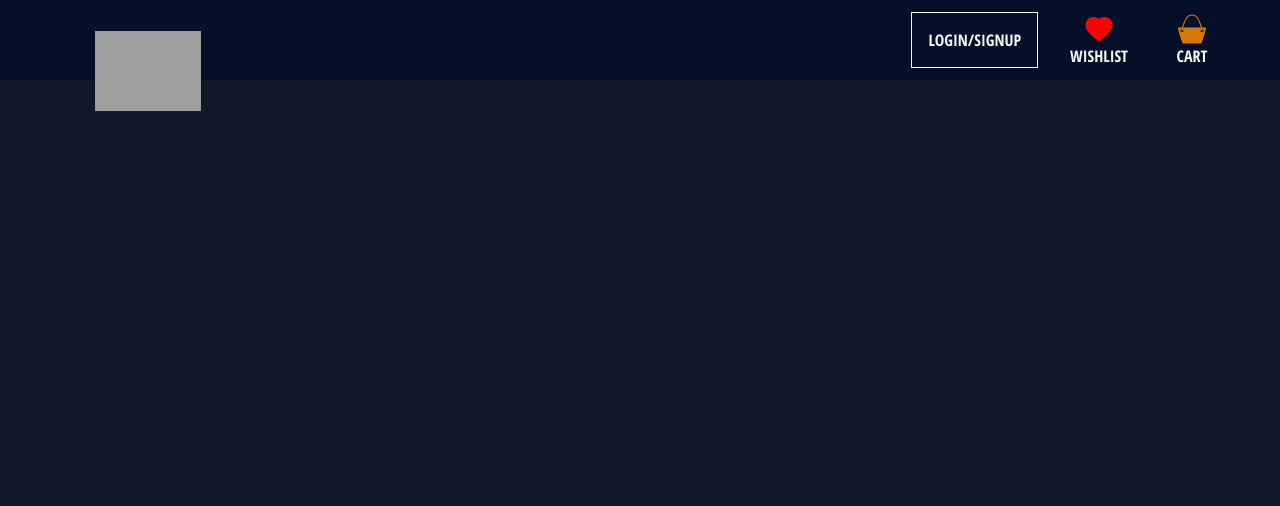
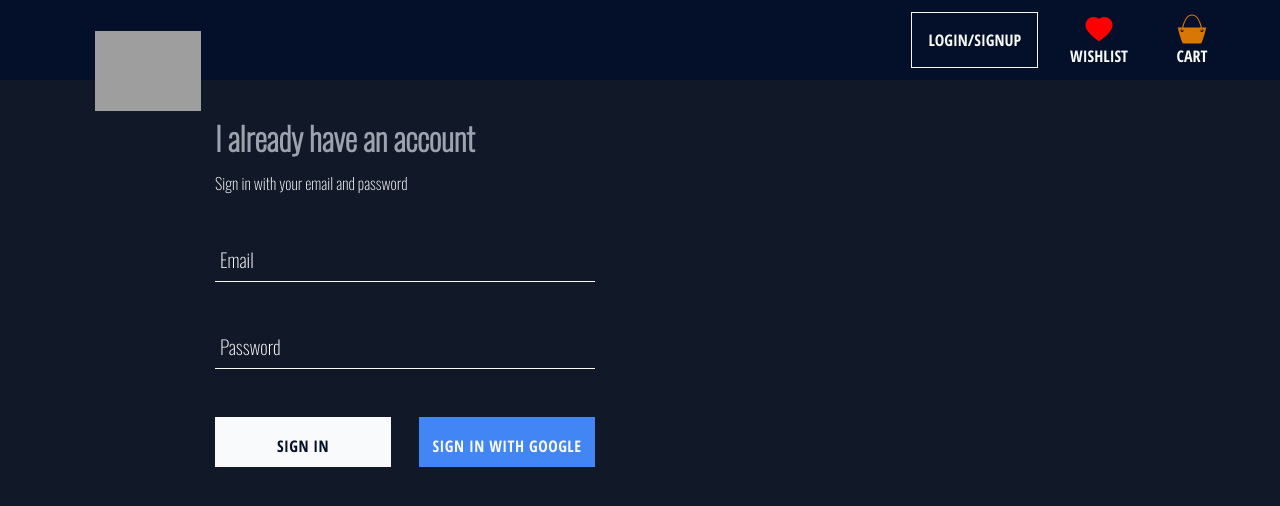
Before and after one commit to md-amir-gauhar/weeb-central, a React (Create React App) app: page /auth in a window 1280 px wide. Shown: the top 506 px of the page. Built offline with nearby package versions, Linux system fonts and the light colour scheme; no server answers; grey boxes are pictures that could not be loaded; what miragejs would draw is missing.

Commit message:
feat: added signin component

```diff
--- a/src/App.js
+++ b/src/App.js
@@ -4,6 +4,7 @@ import {
   Route
 } from 'react-router-dom'
 import Header from './components/Header';
+import Auth from './pages/Auth';
 import Cart from './pages/Cart';
 import Home from './pages/Home';
 import Manga from './pages/Manga';
@@ -21,6 +22,7 @@ function App() {
           <Route path="/products/manga" element={<Manga />} />
           <Route path="/wishlist" element={<Wishlist />} />
           <Route path="/cart" element={<Cart />} />
+          <Route path="/auth" element={<Auth />} />
         </Routes>
 
       </div>
--- a/src/components/Filter.jsx
+++ b/src/components/Filter.jsx
@@ -104,7 +104,7 @@ const Filter = () => {
                   checked={isSortByRating(s)}
                   onChange={() => sortByRatingHandler(s)}
                 />
-                <label>{s}<AiFillStar /> & above </label>
+                <label>{s}<AiFillStar className="star-rating" /> & above </label>
               </div>
             ))
           }
--- /dev/null
+++ b/src/components/Signin.js
@@ -0,0 +1,32 @@
+import React, { useState } from 'react'
+
+import '../styles/Auth.css'
+
+const Signin = () => {
+  const [email, setEmail] = useState('')
+  const [password, setPassword] = useState('')
+  const [focusedInput, setFocusedInput] = useState(false)
+  const [focusedPassword, setFocusedPassword] = useState(false)
+  return (
+    <section className="sign-in">
+      <h2>I already have an account</h2>
+      <span>Sign in with your email and password</span>
+      <form>
+        <div className="email">
+          <label className={`${email.length > 0 || focusedInput ? 'shrink' : ''} label`}>Email</label>
+          <input type="email" value={email} onChange={e => setEmail(e.target.value)} onFocus={() => setFocusedInput(true)} onBlur={() => setFocusedInput(false)} />
+        </div>
+        <div className="password">
+          <label className={`${password.length > 0 || focusedPassword ? 'shrink' : ''} label`}>Password</label>
+          <input type="password" value={password} onChange={e => setPassword(e.target.value)} onFocus={() => setFocusedPassword(true)} onBlur={() => setFocusedPassword(false)} />
+        </div>
+        <div className="auth-buttons flex align-center justify-between">
+          <button className='flex align-center justify-center'>Sign In</button>
+          <button className="google-sign-in flex align-center justify-center">Sign In with Google</button>
+        </div>
+      </form>
+    </section>
+  )
+}
+
+export default Signin
--- a/src/index.css
+++ b/src/index.css
@@ -11,6 +11,8 @@
   --gray-400: #9ca3af;
   --gold: gold;
   --red: rgb(255, 55, 55);
+  --blue-primary: #4285f4;
+  --blue-secondary: #357ae8;
   --open-sans-font: 'Open Sans Condensed', sans-serif;
   --oswald-font: 'Oswald', sans-serif;
 }
--- /dev/null
+++ b/src/pages/Auth.js
@@ -0,0 +1,14 @@
+import React from 'react'
+import Signin from '../components/Signin'
+
+import '../styles/Auth.css'
+
+const Auth = () => {
+  return (
+    <div className='sign-in-and-sign-up flex justify-between'>
+      <Signin />
+    </div>
+  )
+}
+
+export default Auth
--- /dev/null
+++ b/src/styles/Auth.css
@@ -0,0 +1,99 @@
+.sign-in-and-sign-up {
+  width: 850px;
+  margin: 1.5rem auto;
+  font-family: var(--oswald-font);
+  color: var(--gray-50);
+}
+
+.sign-in {
+  width: 380px;
+}
+
+.sign-in > h2 {
+  font-size: 2rem;
+  margin: 10px 0;
+  color: var(--gray-400);
+  font-weight: 700;
+}
+
+.email,
+.password,
+.username,
+.confirm-password {
+  position: relative;
+  margin: 3rem 0;
+}
+
+input {
+  background: none;
+  background-color: transparent;
+  color: var(--gray-50);
+  font-size: 1rem;
+  padding: 0.625rem 0.3rem;
+  display: block;
+  width: 100%;
+  border: none;
+  border-bottom: 1px solid var(--gray-50);
+  margin: 1.5rem 0;
+  font-style: inherit;
+}
+
+input:focus {
+  outline: none;
+}
+
+.label {
+  color: var(--gray-50);
+  font-size: 1.2rem;
+  font-weight: normal;
+  position: absolute;
+  pointer-events: none;
+  left: 0.313rem;
+  top: 0.1rem;
+  transition: 300ms ease all;
+}
+
+input:focus .label {
+  top: -1rem;
+  font-size: 1rem;
+  color: var(--gray-400);
+}
+
+.shrink {
+  top: -1rem;
+  font-size: 1rem;
+  color: var(--gray-400);
+}
+
+.auth-buttons button {
+  min-width: 11rem;
+  width: auto;
+  height: 3.125rem;
+  letter-spacing: 0.03rem;
+  line-height: 3.125rem;
+  font-size: 1rem;
+  padding-top: 0.5rem;
+  background-color: var(--gray-50);
+  color: var(--gray-1000);
+  text-transform: uppercase;
+  font-family: var(--open-sans-font);
+  font-weight: 400;
+  border: none;
+  cursor: pointer;
+}
+
+.auth-buttons button:hover {
+  background-color: transparent;
+  color: var(--gray-50);
+  border: 1px solid var(--gray-50);
+}
+
+.auth-buttons button.google-sign-in {
+  background-color: var(--blue-primary);
+  color: var(--gray-50);
+}
+
+.auth-buttons button.google-sign-in:hover {
+  background-color: var(--blue-secondary);
+  border: none;
+}
--- a/src/styles/Filter.css
+++ b/src/styles/Filter.css
@@ -75,3 +75,8 @@
   padding-left: 1rem;
   margin: 0.2rem 0;
 }
+
+.star-rating{
+  font-size: 1rem;
+  color: var(--gold);
+}
```
